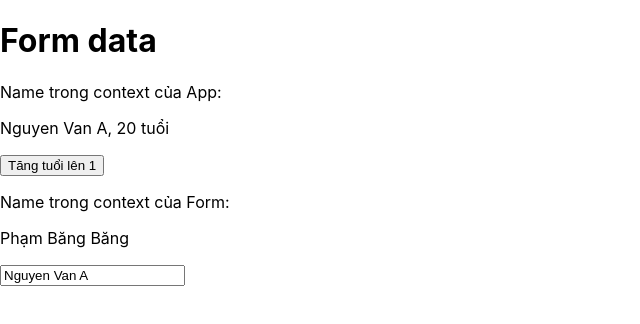
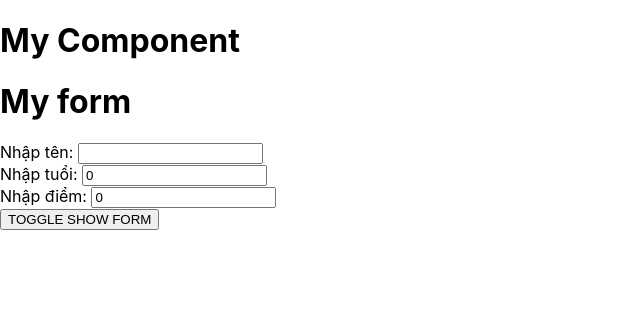
Before and after one commit to trunghongoc/test-reactjs-2009e, a React (Create React App) app: page / in a window 1280 px wide. Shown: the top 324 px of the page, without its empty margins (0-640 px from the left). Built offline with nearby package versions, Linux system fonts and the light colour scheme.

Commit message:
useState  + useEffect trong reactjs

```diff
--- a/src/App.js
+++ b/src/App.js
@@ -1,51 +1,20 @@
-import React from 'react'
-import './App.css'
-// import Form from './components/unit-20/Form'
-// import UserList from './components/unit-20/UserList'
-// import MyRef from './components/unit-21-home/MyRef'
-// import MyHOC from './components/unit-21-home/MyHOC'
-import Form from './components/unit-22-home/Form'
+import React, { useState } from 'react'
+import Form from './components/unit-22-home/functionComponents/Form'
 
-import { MyGlobalContext } from './context/MyGlobalContext'
-class App extends React.Component {
-  state = {
-    contextValue: {
-      name: 'Nguyen Van A',
-      age: 20
-    }
-  }
+const App = () => {
+  const [isShowForm, setIsShowForm] = useState(true)
 
-  changeName = event => {
-    const { value } = event.target
+  return (
+    <>
+      <h1>My Component</h1>
+      {
+        isShowForm &&
+        <Form />
+      }
 
-    this.setState({
-      contextValue: {
-        ...this.state.contextValue,
-        name: value
-      }
-    })
-  }
-
-  changeAge = newValue => {
-    this.setState({
-      contextValue: {
-        ...this.state.contextValue,
-        age: newValue
-      }
-    })
-  }
-
-  render() {
-    const { contextValue } = this.state
-
-    return (
-      <MyGlobalContext.Provider value={{...contextValue, changeAge: this.changeAge}}>
-        <Form />
-
-        <input value={contextValue.name} onChange={this.changeName} />
-      </MyGlobalContext.Provider>
-    )
-  }
+      <button onClick={() => setIsShowForm(!isShowForm)}>TOGGLE SHOW FORM</button>
+    </>
+  )
 }
 
 export default App
--- /dev/null
+++ b/src/components/unit-22-home/functionComponents/Form.js
@@ -0,0 +1,43 @@
+import React, { useState, useEffect } from 'react'
+// import Input from './Input'
+
+const Form = () => {
+  const [name, setName] = useState('')
+  const [age, setAge] = useState(0)
+  const [score, setScore] = useState(0)
+
+  useEffect(() => {
+    console.log('-- lần đầu component được render')
+
+    return () => {
+      console.log('--- component đã bị xóa')
+    }
+  }, [])
+
+  useEffect(() => {
+    console.log('-- name hoặc score bị thay đổi')
+  }, [name, score])
+
+  return (
+    <>
+      <h1>My form</h1>
+
+      <div>
+        <span>Nhập tên: </span>
+        <input value={name} onChange={event => setName(event.target.value)} />
+      </div>
+
+      <div>
+        <span>Nhập tuổi: </span>
+        <input value={age} onChange={event => setAge(event.target.value)} />
+      </div>
+
+      <div>
+        <span>Nhập điểm: </span>
+        <input value={score} onChange={event => setScore(event.target.value)} />
+      </div>
+    </>
+  )
+}
+
+export default Form
--- /dev/null
+++ b/src/components/unit-22-home/functionComponents/Input.js
@@ -0,0 +1,18 @@
+import React, { useState } from 'react'
+
+const Input = ({ label }) => {
+  const [name, setName] = useState('')
+
+  return (
+    <div>
+      <span>{label}: </span>
+      <input value={name} onChange={event => setName(event.target.value)} />
+    </div>
+  )
+}
+
+Input.defaultProps = {
+  color: 'red'
+}
+
+export default Input
```
